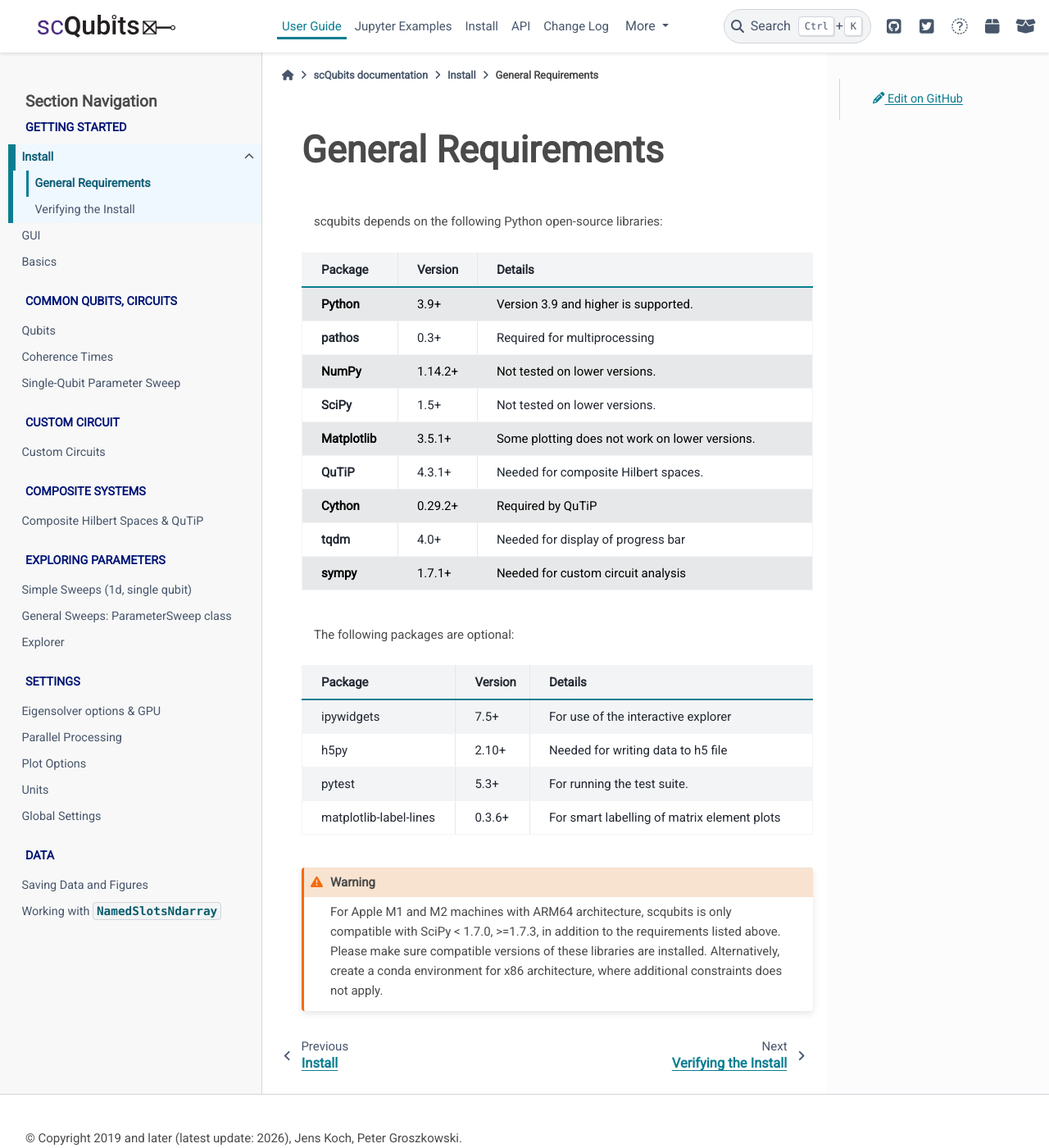
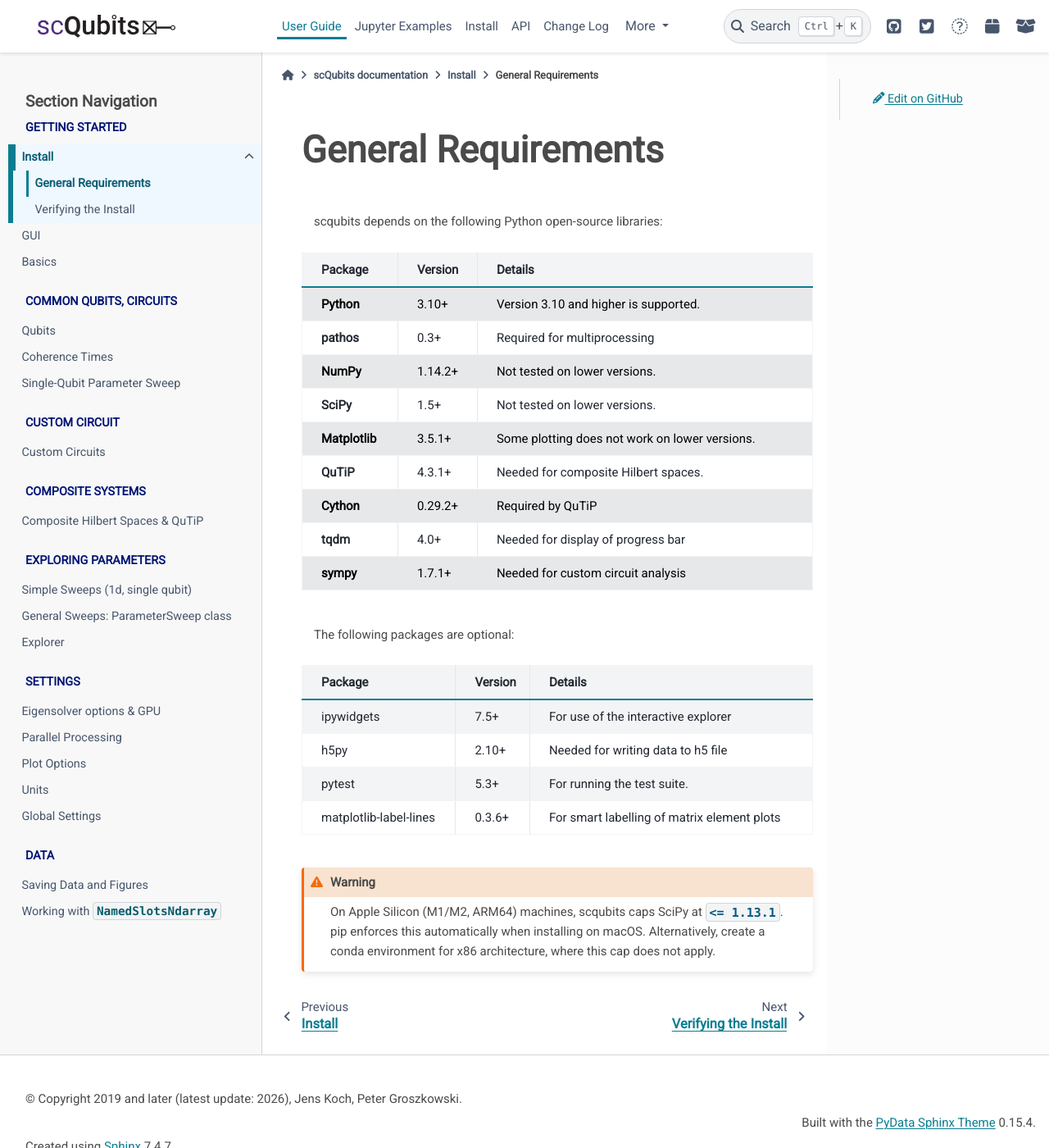
Before and after one commit to scqubits/scqubits-doc, a Sphinx documentation site: the page built from docs/source/install/gen-requirements.rst, in a window 1280 px wide and 1400 px high. Shown: the whole window at 82% size. Built offline with Sphinx 7.4.7 and the PyData theme 0.15.4, drawn with Linux system fonts in a browser that asks for light colours; pages that are not in the unit, such as notebooks, are missing from menus.

Commit message:
docs: drop Python 3.9 mentions; refresh ARM64 compatibility note
Mirrors the scqubits drop of Python 3.9 support.

- install/gen-requirements.rst: "Python 3.9+" -> "Python 3.10+" in
  the requirements table.
- installation.rst + install/gen-requirements.rst: rewrite the
  Apple-Silicon ARM64 paragraph. The previous wording referenced
  pre-Python-3.9 SciPy < 1.7 constraints that no longer apply (and
  in any case predate the current pyproject pin). The new wording
  matches what pyproject actually pins on darwin: scipy<=1.13.1.

Co-Authored-By: Claude Opus 4.7 (1M context) <noreply@anthropic.com>

```diff
--- a/docs/source/install/gen-requirements.rst
+++ b/docs/source/install/gen-requirements.rst
@@ -14,7 +14,7 @@ scqubits depends on the following Python open-source libraries:
 +----------------+--------------+-----------------------------------------------------+
 | Package        | Version      | Details                                             |
 +================+==============+=====================================================+
-| **Python**     | 3.9+         | Version 3.9 and higher is supported.                |
+| **Python**     | 3.10+        | Version 3.10 and higher is supported.               |
 +----------------+--------------+-----------------------------------------------------+
 | **pathos**     | 0.3+         | Required for multiprocessing                        |
 +----------------+--------------+-----------------------------------------------------+
@@ -49,6 +49,6 @@ The following packages are optional:
 
 .. warning::
 
-   For Apple M1 and M2 machines with ARM64 architecture, scqubits is only compatible with SciPy < 1.7.0, >=1.7.3,
-   in addition to the requirements listed above. Please make sure compatible versions of these libraries are installed.
-   Alternatively, create a conda environment for x86 architecture, where additional constraints does not apply.
+   On Apple Silicon (M1/M2, ARM64) machines, scqubits caps SciPy at ``<= 1.13.1``. pip enforces this automatically
+   when installing on macOS. Alternatively, create a conda environment for x86 architecture, where this cap does
+   not apply.
--- a/docs/source/installation.rst
+++ b/docs/source/installation.rst
@@ -50,8 +50,9 @@ To upgrade to the latest version of scqubits one can execute
 ARM64 Compatibility
 ===================
 
-On Apple M1 machines with arm64 architecture, scqubits is only compatible with SciPy < 1.7 and Python < 3.9, in addition to
-the requirements listed below. Alternatively, it is possible to create conda environments with x86 architecture.
+On Apple Silicon (M1/M2, arm64) machines, scqubits caps SciPy at ``<= 1.13.1`` (pip enforces this automatically when
+installing on macOS). Alternatively, you can create a conda environment for x86 architecture, where this cap does not
+apply.
 
 
 .. toctree::
```
